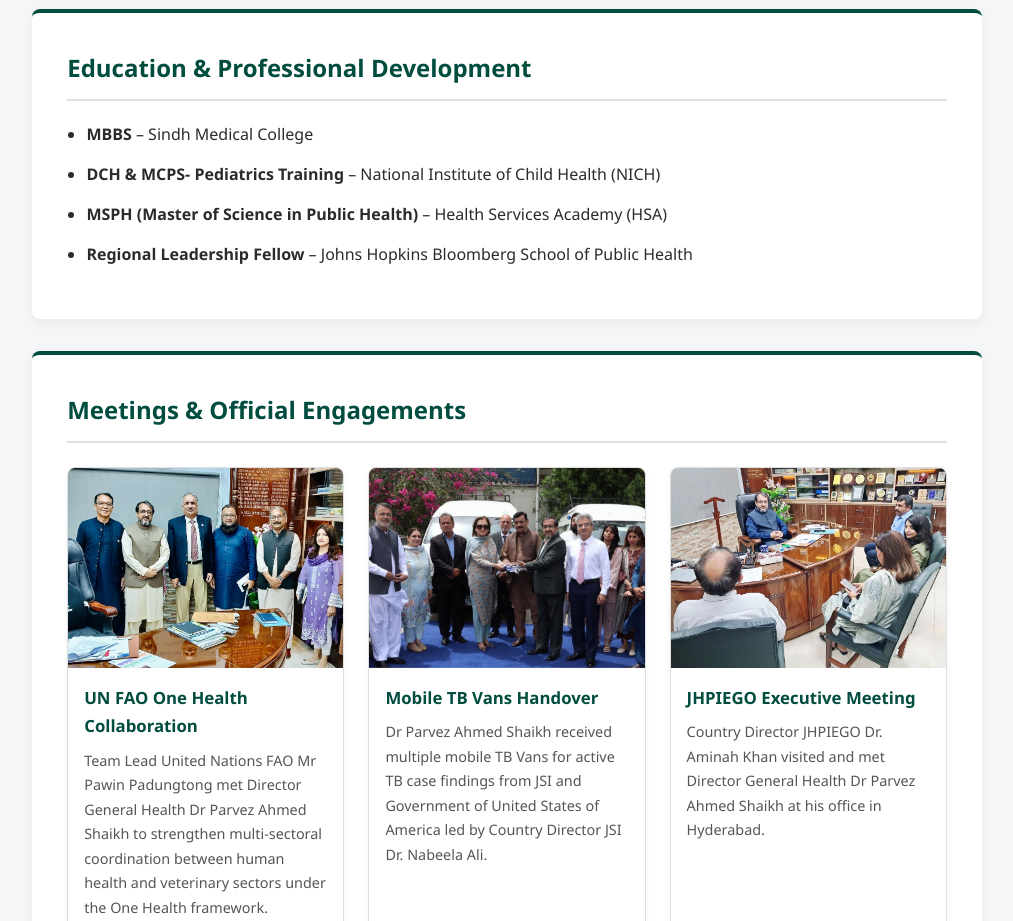
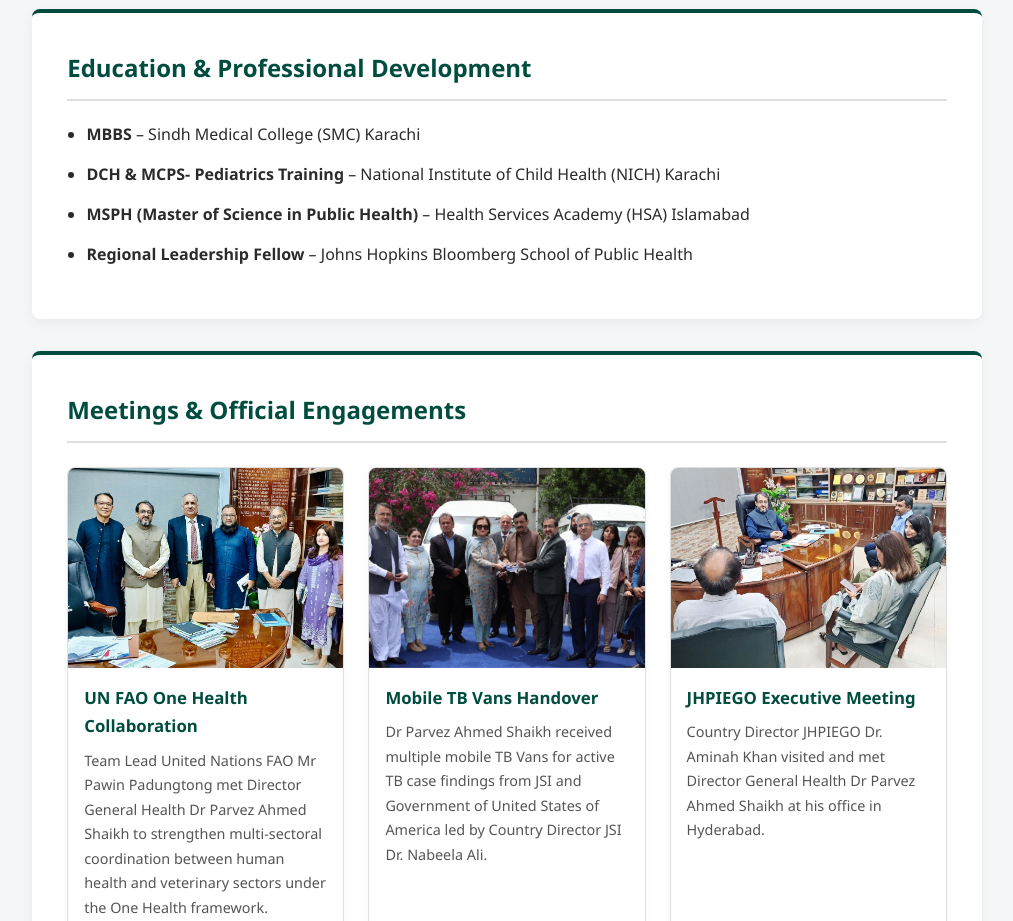
Before and after one commit to DG-Health-Sindh/drparvez, a plain HTML site: page index.html in a window 1280 px wide. Shown: the part 2160-3081 px from the top of the page, without its empty margins (133-1146 px from the left). Drawn offline with Linux system fonts and the light colour scheme.

Commit message:
Update index.html

```diff
--- a/index.html
+++ b/index.html
@@ -145,9 +145,9 @@
         <section id="education" class="card">
             <h2>Education & Professional Development</h2>
             <ul>
-                <li><strong>MBBS</strong> – Sindh Medical College</li>
-                <li><strong>DCH & MCPS- Pediatrics Training </strong> – National Institute of Child Health (NICH)</li>
-                <li><strong>MSPH (Master of Science in Public Health)</strong> – Health Services Academy (HSA)</li>
+                <li><strong>MBBS</strong> – Sindh Medical College (SMC) Karachi</li>
+                <li><strong>DCH & MCPS- Pediatrics Training </strong> – National Institute of Child Health (NICH) Karachi </li>
+                <li><strong>MSPH (Master of Science in Public Health)</strong> – Health Services Academy (HSA) Islamabad </li>
                 <li><strong>Regional Leadership Fellow</strong> – Johns Hopkins Bloomberg School of Public Health</li>
             </ul>
         </section>
```
